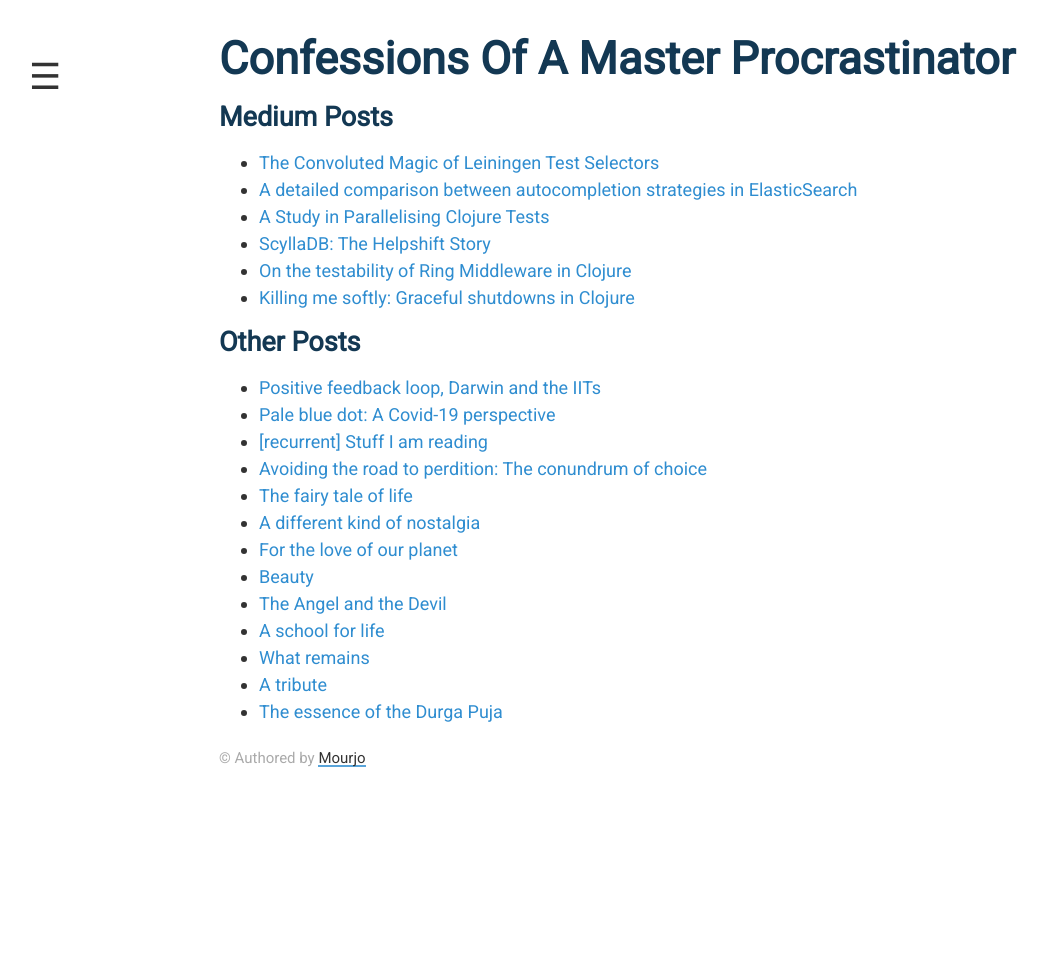
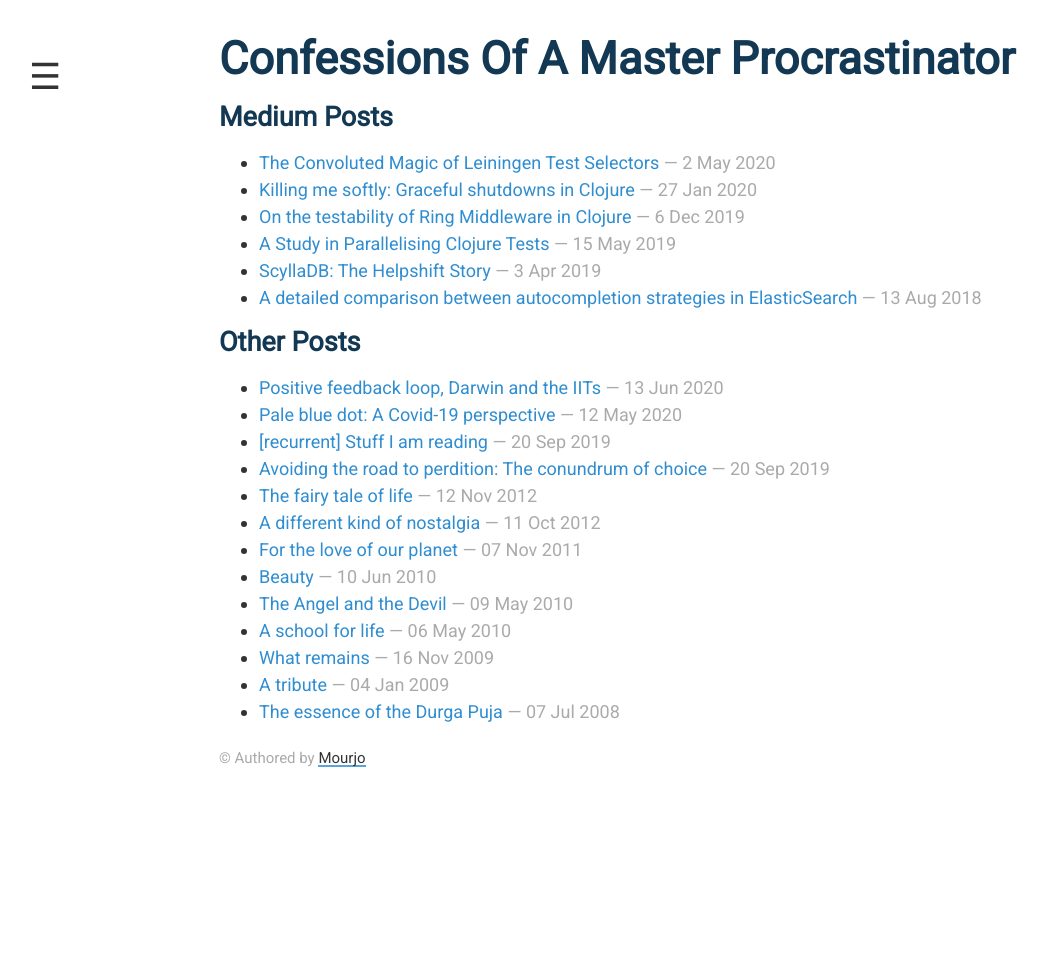
Before and after one commit to mourjo/blog, a Jekyll site: the page built from index.html, in a window 1280 px wide. Shown: the whole page, without its empty margins (21-1069 px from the left). Built offline with Jekyll 4.4.1, drawn with Linux system fonts in a browser that asks for light colours.

Commit message:
Add post date to the landing page

```diff
--- a/index.html
+++ b/index.html
@@ -8,16 +8,12 @@
 <div class="article-list">
     <h1>Medium posts</h1>
     <ul>
-        <li><a href="https://medium.com/helpshift-engineering/the-convoluted-magic-of-leiningen-test-selectors-2eb6c452dfcf" target="_blank">The Convoluted Magic of Leiningen Test Selectors</a></li>
-        <li><a href="https://medium.com/@mourjo_sen/a-detailed-comparison-between-autocompletion-strategies-in-elasticsearch-66cb9e9c62c4" target="_blank">A detailed comparison between autocompletion strategies in ElasticSearch</a></li>
-
-        <li><a href="https://medium.com/helpshift-engineering/a-study-in-parallelising-tests-b5253817beae" target="_blank">A Study in Parallelising Clojure Tests</a></li>
-
-        <li><a href="https://medium.com/helpshift-engineering/scylladb-the-helpshift-story-3d332bf80ce2" target="_blank">ScyllaDB: The Helpshift Story</a></li>
-
-	<li><a href="https://medium.com/helpshift-engineering/on-the-testability-of-ring-middlewares-in-clojure-6795eae60f2a" target="_blank">On the testability of Ring Middleware in Clojure</a></li>
-
-	<li><a href="https://medium.com/helpshift-engineering/achieving-graceful-restarts-of-clojure-services-b3a3b9c1d60d" target="_blank">Killing me softly: Graceful shutdowns in Clojure</a></li>
+      <li><a href="https://medium.com/helpshift-engineering/the-convoluted-magic-of-leiningen-test-selectors-2eb6c452dfcf" target="_blank">The Convoluted Magic of Leiningen Test Selectors</a><span class="copy">&nbsp;—&nbsp;2 May 2020</span></li>
+      <li><a href="https://medium.com/helpshift-engineering/achieving-graceful-restarts-of-clojure-services-b3a3b9c1d60d" target="_blank">Killing me softly: Graceful shutdowns in Clojure</a><span class="copy">&nbsp;—&nbsp;27 Jan 2020</span></li>
+      <li><a href="https://medium.com/helpshift-engineering/on-the-testability-of-ring-middlewares-in-clojure-6795eae60f2a" target="_blank">On the testability of Ring Middleware in Clojure</a><span class="copy">&nbsp;—&nbsp;6 Dec 2019</span></li>
+      <li><a href="https://medium.com/helpshift-engineering/a-study-in-parallelising-tests-b5253817beae" target="_blank">A Study in Parallelising Clojure Tests</a><span class="copy">&nbsp;—&nbsp;15 May 2019</span></li>
+      <li><a href="https://medium.com/helpshift-engineering/scylladb-the-helpshift-story-3d332bf80ce2" target="_blank">ScyllaDB: The Helpshift Story</a><span class="copy">&nbsp;—&nbsp;3 Apr 2019</span></li>
+      <li><a href="https://medium.com/@mourjo_sen/a-detailed-comparison-between-autocompletion-strategies-in-elasticsearch-66cb9e9c62c4" target="_blank">A detailed comparison between autocompletion strategies in ElasticSearch</a><span class="copy">&nbsp;—&nbsp;13 Aug 2018</span></li>
     </ul>
 </div>
 
@@ -26,7 +22,7 @@
     <h1>Other posts</h1>
     <ul>
     {% for post in site.posts %}
-        <li><a href="{{post.url | prepend: site.baseurl}}">{{post.title}}</a></li>
+    <li><a href="{{post.url | prepend: site.baseurl}}">{{post.title}}</a><span class="copy">&nbsp;—&nbsp;{{ post.date | date_to_string }}</span></li>
 
     {% endfor %}
     </ul>
```
